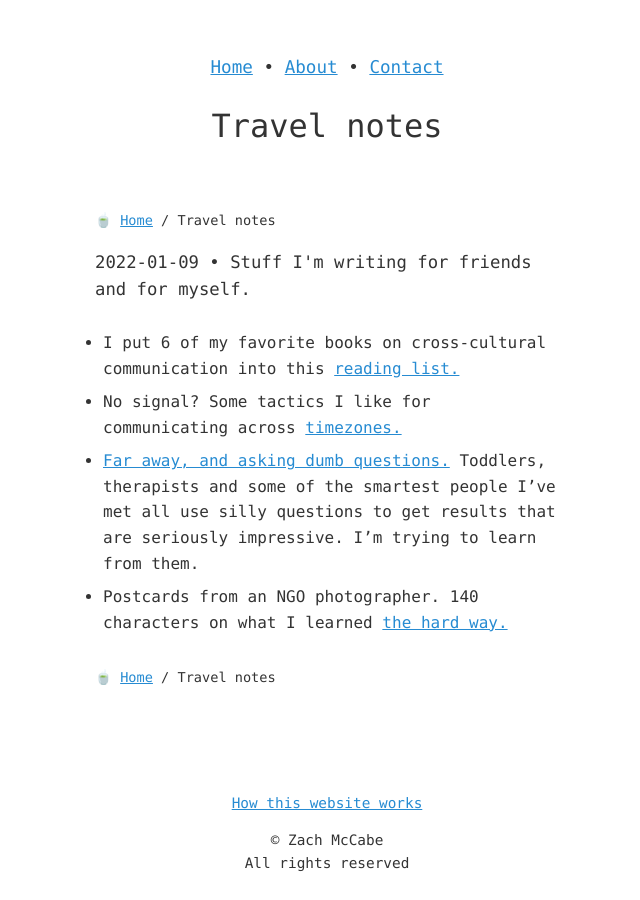
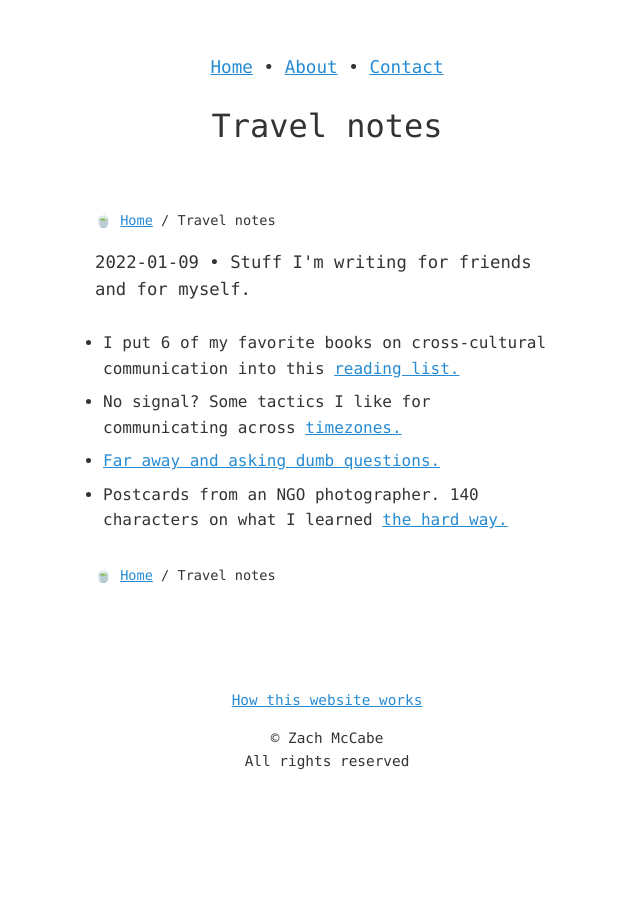
Before and after one commit to zachmccabe/zachmccabe.github.io, a Jekyll site: the page built from _travel/travel.md, in a window 1280 px wide. Shown: the whole page, without its empty margins (313-953 px from the left). Built offline with Jekyll 4.4.1, drawn with Linux system fonts in a browser that asks for light colours.

Commit message:
Update travel.md
Copy tweaks

```diff
--- a/_travel/travel.md
+++ b/_travel/travel.md
@@ -12,7 +12,7 @@ lede: print
 
 + I put 6 of my favorite books on cross-cultural communication into this [reading list.]
 + No signal? Some tactics I like for communicating across [timezones.]
-+ [Far away, and asking dumb questions.] Toddlers, therapists and some of the smartest people I've met all use silly questions to get results that are seriously impressive. I'm trying to learn from them.
++ [Far away and asking dumb questions.]
 + Postcards from an NGO photographer. 140 characters on what I learned [the hard way.]
 
 
@@ -20,6 +20,6 @@ lede: print
 
 [timezones.]: https://www.zachmccabe.com/travel/timezones
 
-[Far away, and asking dumb questions.]: https://www.zachmccabe.com/travel/dumb-questions
+[Far away and asking dumb questions.]: https://www.zachmccabe.com/travel/dumb-questions
 
 [the hard way.]: https://www.zachmccabe.com/travel/postcard
```
